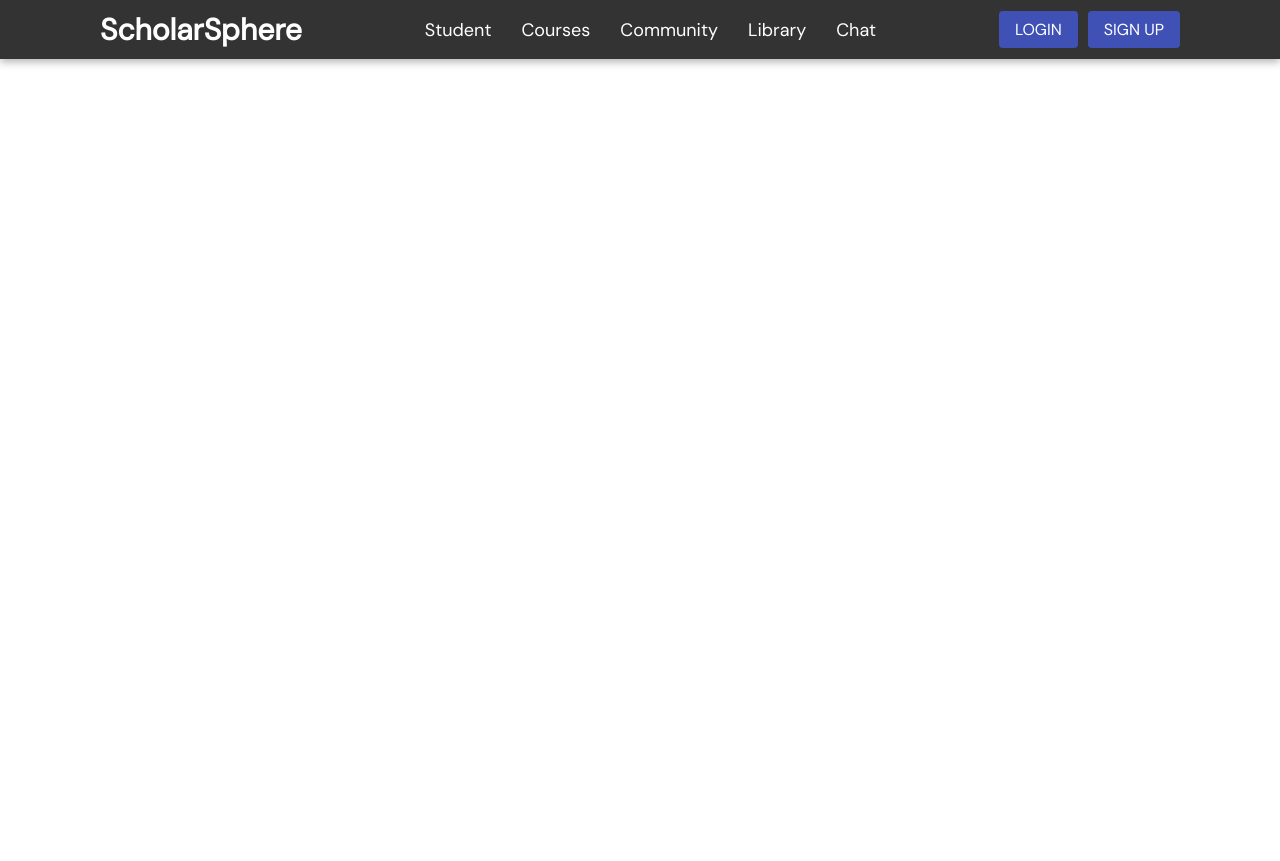
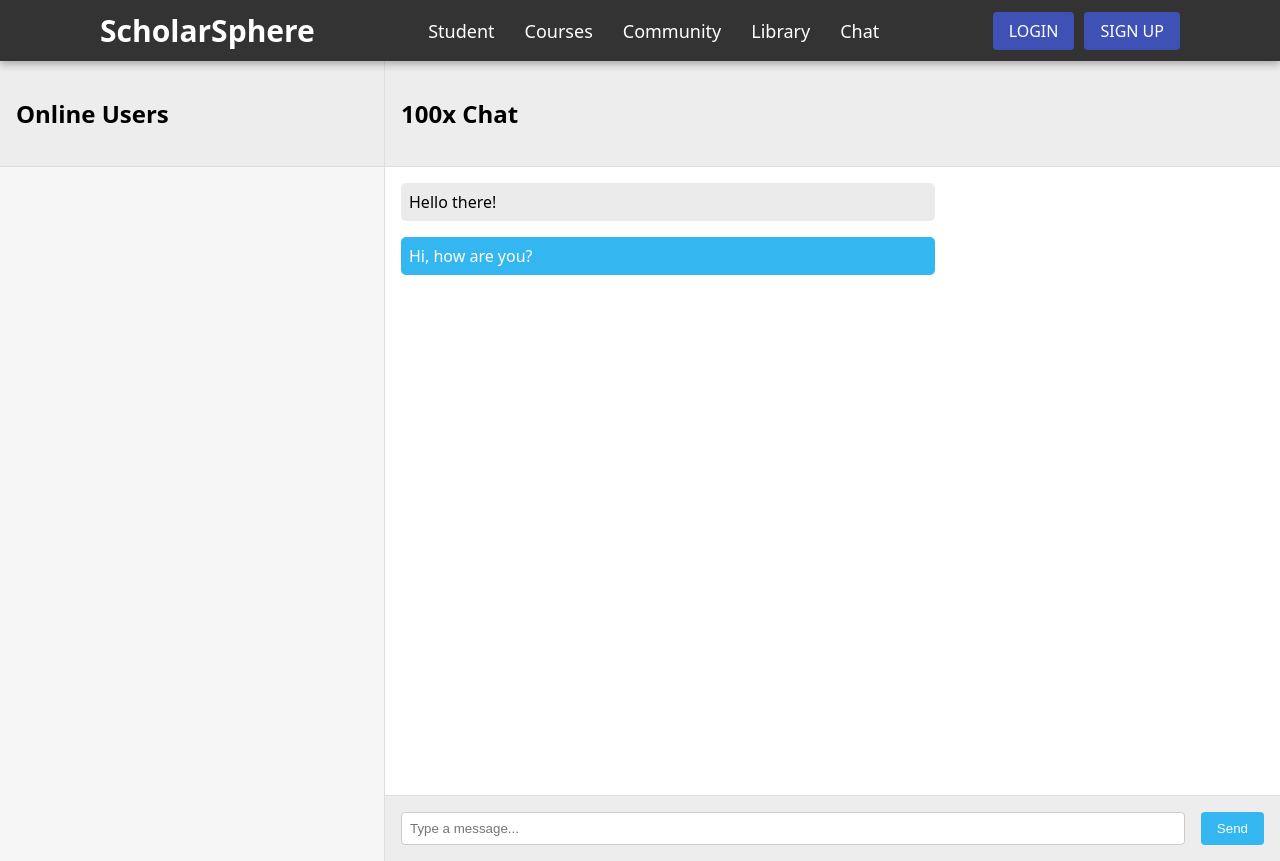
Before and after one commit to notTanveer/Outerbase-Hackathon, a React (Create React App) app: page /chat in a window 1280 px wide. Before the commit the page ends 800 px from the top, so only its background shows below. Built offline with nearby package versions, Linux system fonts and the light colour scheme.

Commit message:
Adding Chat Routes

```diff
--- a/src/App.js
+++ b/src/App.js
@@ -6,6 +6,7 @@ import StartUpPage from "./pages/StartUpPage";
 import { BrowserRouter, Route, Routes } from "react-router-dom";
 import Navbar from "./pages/components/navbar";
 import Library from "./pages/courses/resources/library";
+import Chat from "./pages/chat/interface";
 
 function App() {
   return (
@@ -16,6 +17,7 @@ function App() {
           <Route path="/" element={<StartUpPage />} />
           <Route path="/student" element={<StudentDashboard />} />
           <Route path="/library" element={<Library />} />
+          <Route path="/chat" element={<Chat/>} />
         </Routes>
       </BrowserRouter>
     </div>
--- a/src/pages/chat/interface.jsx
+++ b/src/pages/chat/interface.jsx
@@ -1,5 +1,5 @@
 import React from "react";
-import "./chat.css";
+import "./chat.scss";
 
 function Chat() {
     return (
```
